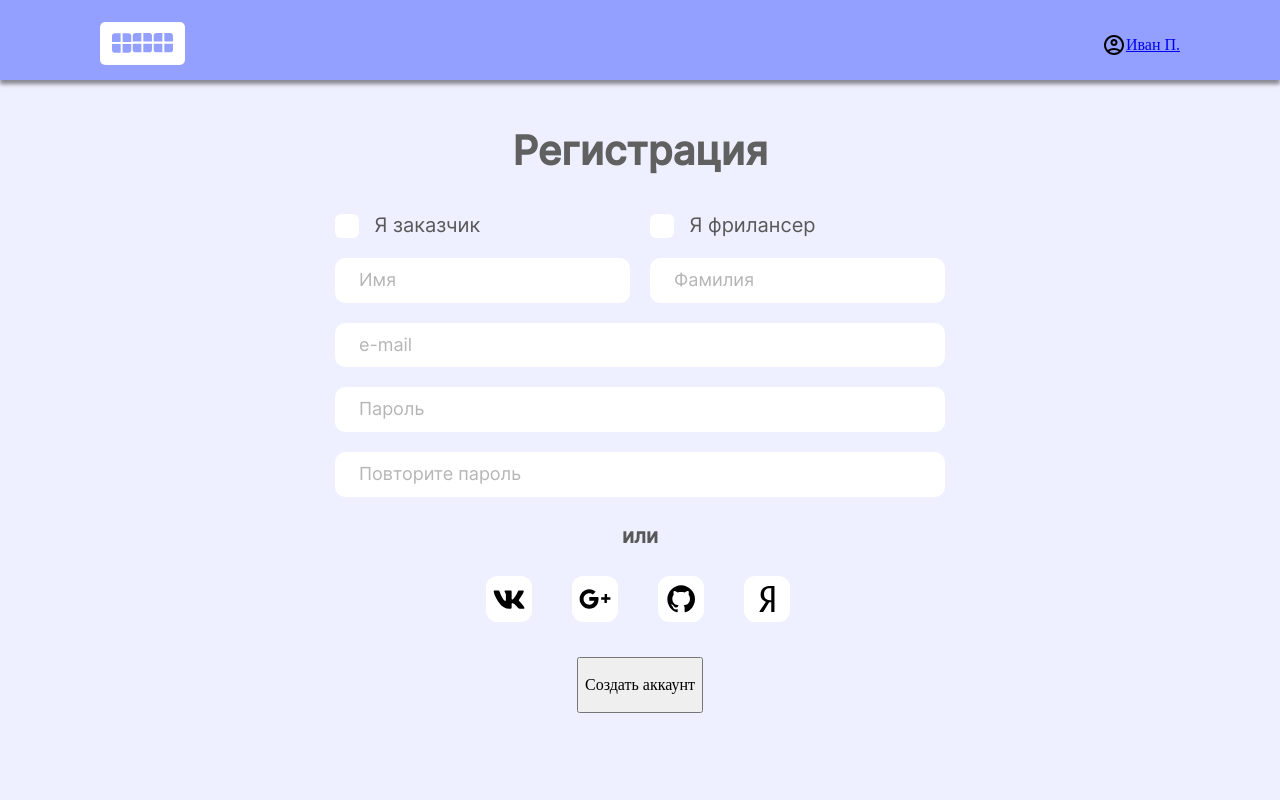
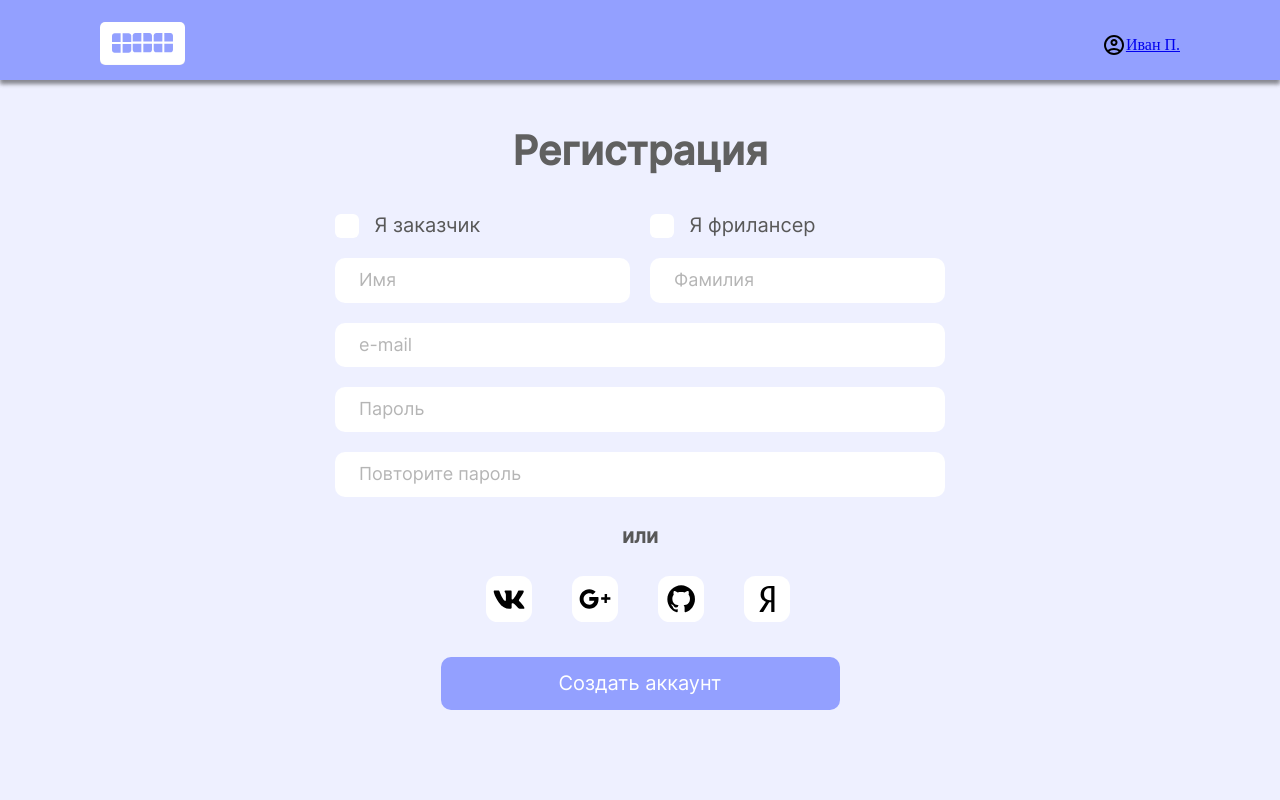
Before and after one commit to tutanhamon667/contract, a React (Create React App) app in the folder frontend/: page /signup in a window 1280 px wide. Shown: the top 800 px of the page. Built offline with nearby package versions, Linux system fonts and the light colour scheme.

Commit message:
Реализовать компонент Button, изменить for на htmlFor

```diff
--- a/frontend/src/components/Button/Button.css
+++ b/frontend/src/components/Button/Button.css
@@ -1,3 +1,51 @@
 .button {
-    min-height: 53px;
+    border: none;
+    height: 53px;
+    background-color: #93A0FF;
+    color: #FFFFFF;
+    display: flex;
+    justify-content: center;
+    align-items: center;
+    border-radius: 10px;
+    cursor: pointer;
 }
+
+.buttonInherit {
+    height: 53px;
+    border: 1px solid #606060;
+    background-color: #EEF0FF;
+    display: flex;
+    justify-content: center;
+    align-items: center;
+    border-radius: 10px;
+}
+
+.buttonActHov {
+    opacity: 1;
+    transition: all 0.1s ease-in-out;
+}
+.buttonActHov:hover {
+    opacity: 0.9;
+}
+.buttonActHov:active {
+    opacity: 0.8;
+}
+
+
+
+
+.button__text {
+    color: #FFF;
+    font-family: 'Inter';
+    font-size: 20px;
+    font-weight: 400;
+    text-align: center;
+}
+
+.button__textBlack {
+    color: #606060;
+    font-family: 'Inter';
+    font-size: 20px;
+    font-weight: 400;
+    text-align: center;
+}
--- a/frontend/src/components/Button/Button.jsx
+++ b/frontend/src/components/Button/Button.jsx
@@ -1,13 +1,27 @@
-import React from 'react'
+import React from "react";
 import "./Button.css";
 
+// Всё это надо будет прокинуть(например text='Создать аккаунт' width={399} height={53})
+// Чтобы изменять тему кнопки просто пишем в компоненте inheritTheme без значения
+// Обязательно прокидываем тип кнопки (например type="submit" если это форма)
+// ТАК КАК У НАС ПРОЕКТ БЕЗ TS - ПОДСКАЗКИ НЕ ВЫЛЕЗУТ, ВНИМАТЕЛЬНО СМОТРИТЕ, ЧТО ПРОКИДЫВАЕТЕ
+// P.S Не стесняемся добавлять функционал, если что-то будет нужно
+const Button = ({ text, width, height, inheritTheme, type, onClick }) => {
+  return (
+    <button
+      className={`buttonActHov ${inheritTheme ? "buttonInherit" : "button"}`}
+      style={{
+        width,
+        height,
+      }}
+      type={type}
+      onClick={onClick}
+    >
+      <p className={`${inheritTheme ? "button__textBlack" : "button__text"}`}>
+        {text}
+      </p>
+    </button>
+  );
+};
 
-const Button = ({text}) => {
-  return (
-    <button className='button'>
-        <p className='button__text'>{text}</p>
-    </button>
-  )
-}
-
-export default Button
+export default Button;
--- a/frontend/src/components/FilterSection/FilterSection.jsx
+++ b/frontend/src/components/FilterSection/FilterSection.jsx
@@ -8,54 +8,54 @@ function FilterSection() {
         <h2 className="filters-conteiner__title">Выбрать фильтр</h2>
         <div>
           <input type="checkbox" id="freelance-item1" name="freelance-item1" className="filters-checkbox" value="freelance-item1" />
-          <label for="freelance-item1" className="filters-checkbox__item">Фильтр 1</label>
+          <label htmlFor="freelance-item1" className="filters-checkbox__item">Фильтр 1</label>
         </div>
         <div>
           <input type="checkbox" id="freelance-item2" name="freelance-item2" className="filters-checkbox" value="freelance-item2" />
-          <label for="freelance-item2" className="filters-checkbox__item">Фильтр 2</label>
+          <label htmlFor="freelance-item2" className="filters-checkbox__item">Фильтр 2</label>
         </div>
         <div>
           <input type="checkbox" id="freelance-item3" name="freelance-item3" className="filters-checkbox" value="freelance-item3" />
-          <label for="freelance-item3" className="filters-checkbox__item">Фильтр 3</label>
+          <label htmlFor="freelance-item3" className="filters-checkbox__item">Фильтр 3</label>
         </div>
         <div>
           <input type="checkbox" id="freelance-item4" name="freelance-item4" className="filters-checkbox" value="freelance-item4" />
-          <label for="freelance-item4" className="filters-checkbox__item">Фильтр 4</label>
+          <label htmlFor="freelance-item4" className="filters-checkbox__item">Фильтр 4</label>
         </div>
         <div>
           <input type="checkbox" id="freelance-item5" name="freelance-item5" className="filters-checkbox" value="freelance-item5" />
-          <label for="freelance-item5" className="filters-checkbox__item">Фильтр 5</label>
+          <label htmlFor="freelance-item5" className="filters-checkbox__item">Фильтр 5</label>
         </div>
         <div>
           <input type="checkbox" id="freelance-item6" name="freelance-item6" className="filters-checkbox" value="freelance-item6" />
-          <label for="freelance-item6" className="filters-checkbox__item">Фильтр 6</label>
+          <label htmlFor="freelance-item6" className="filters-checkbox__item">Фильтр 6</label>
         </div>
         <div>
           <input type="checkbox" id="freelance-item7" name="freelance-item7" className="filters-checkbox" value="freelance-item7" />
-          <label for="freelance-item7" className="filters-checkbox__item">Фильтр 7</label>
+          <label htmlFor="freelance-item7" className="filters-checkbox__item">Фильтр 7</label>
         </div>
         <div>
           <input type="checkbox" id="freelance-item8" name="freelance-item8" className="filters-checkbox" value="freelance-item81" />
-          <label for="freelance-item8" className="filters-checkbox__item">Фильтр 8</label>
+          <label htmlFor="freelance-item8" className="filters-checkbox__item">Фильтр 8</label>
         </div>
       </div>
       <div className="filters-conteiner filters-conteiner__budget">
       <h2 className="filters-conteiner__title">Бюджет</h2>
         <div>
           <input type="checkbox" id="budget-item1" name="budget-item1" className="filters-checkbox" />
-          <label for="budget-item1" className="filters-checkbox__item">Фильтр 1</label>
+          <label htmlFor="budget-item1" className="filters-checkbox__item">Фильтр 1</label>
         </div>
         <div>
           <input type="checkbox" id="budget-item2" name="budget-item2" className="filters-checkbox" />
-          <label for="budget-item2" className="filters-checkbox__item">Фильтр 2</label>
+          <label htmlFor="budget-item2" className="filters-checkbox__item">Фильтр 2</label>
         </div>
         <div>
           <input type="checkbox" id="budget-item3" name="budget-item3" className="filters-checkbox" />
-          <label for="budget-item3" className="filters-checkbox__item">Фильтр 3</label>
+          <label htmlFor="budget-item3" className="filters-checkbox__item">Фильтр 3</label>
         </div>
         <div>
           <input type="checkbox" id="budget-item4" name="budget-item4" className="filters-checkbox" />
-          <label for="budget-item4" className="filters-checkbox__item">Фильтр 4</label>
+          <label htmlFor="budget-item4" className="filters-checkbox__item">Фильтр 4</label>
         </div>
       </div>
 
--- a/frontend/src/components/Forms/RegisterForm/RegisterForm.jsx
+++ b/frontend/src/components/Forms/RegisterForm/RegisterForm.jsx
@@ -5,9 +5,13 @@ import LinkBar from "../../LinkBar/LinkBar";
 import "./RegisterForm.css";
 
 const RegisterForm = () => {
+
+  const handleSubmit = (evt) => {
+    evt.preventDefault();
+  };
   return (
     <div className="register">
-      <form className="register__form">
+      <form className="register__form" onSubmit={handleSubmit}>
         <div className="register__statusNameContainer">
           <div className="register__statusNameLeft">
             <label className="register__radioButtonLabel">
@@ -41,7 +45,10 @@ const RegisterForm = () => {
         <InputAuth placeholder="Пароль" marginTop={20} width={610}/>
         <InputAuth placeholder="Повторите пароль" marginTop={20} width={610}/>
         <LinkBar/>
-        <Button text='Создать аккаунт'/>
+        <Button text='Создать аккаунт' width={399} type="submit"/>
+        <div>
+          <p></p>
+        </div>
       </form>
     </div>
   );
```
